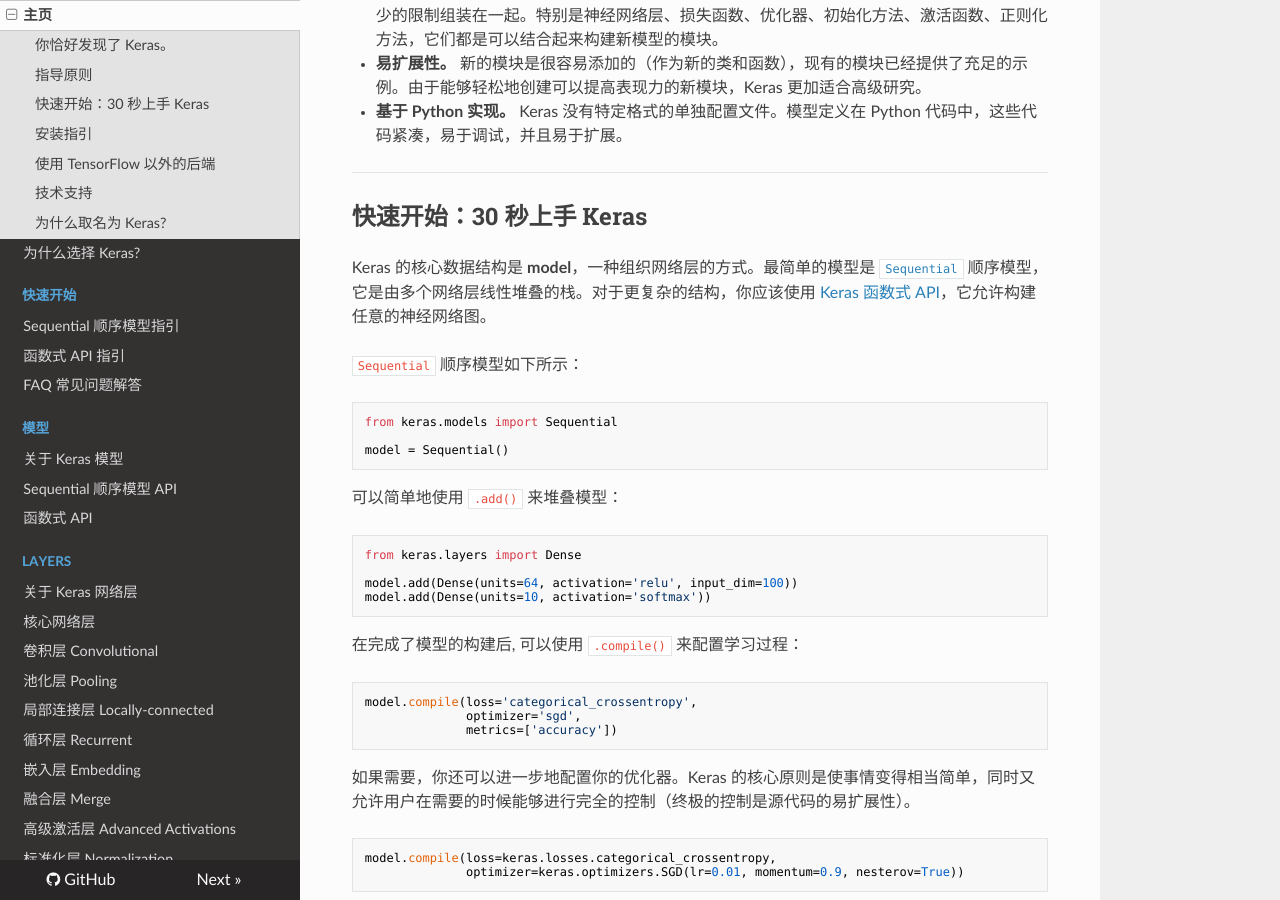
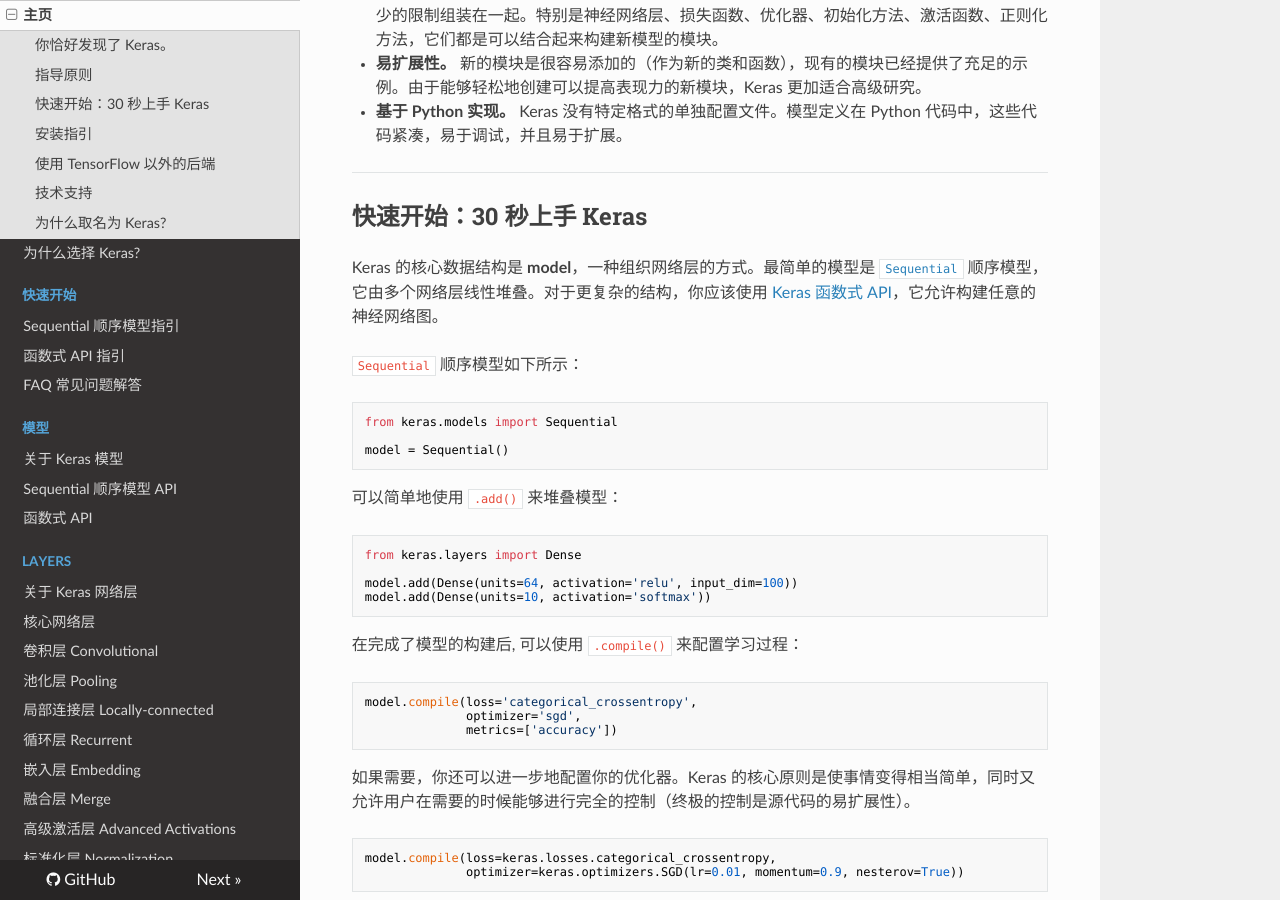
Before and after one commit to keras-team/keras-docs-zh, an MkDocs documentation site: the page built from sources/index.md, in a window 1280 px wide and 900 px high, scrolled down 811 px. Built offline with MkDocs 1.6.1, drawn with Linux system fonts in a browser that asks for light colours; nearby versions of some CDN libraries; old or Windows-style settings are respelled for this version of MkDocs.

Commit message:
optimize translations

```diff
--- a/sources/index.md
+++ b/sources/index.md
@@ -38,7 +38,7 @@ Keras 兼容的 Python 版本: __Python 2.7-3.6__。
 
 ## 快速开始：30 秒上手 Keras
 
-Keras 的核心数据结构是 __model__，一种组织网络层的方式。最简单的模型是 [`Sequential`](https://keras.io/zh/getting-started/sequential-model-guide) 顺序模型，它是由多个网络层线性堆叠的栈。对于更复杂的结构，你应该使用 [Keras 函数式 API](https://keras.io/zh/getting-started/functional-api-guide)，它允许构建任意的神经网络图。
+Keras 的核心数据结构是 __model__，一种组织网络层的方式。最简单的模型是 [`Sequential`](https://keras.io/zh/getting-started/sequential-model-guide) 顺序模型，它由多个网络层线性堆叠。对于更复杂的结构，你应该使用 [Keras 函数式 API](https://keras.io/zh/getting-started/functional-api-guide)，它允许构建任意的神经网络图。
 
 `Sequential` 顺序模型如下所示：
 
```
